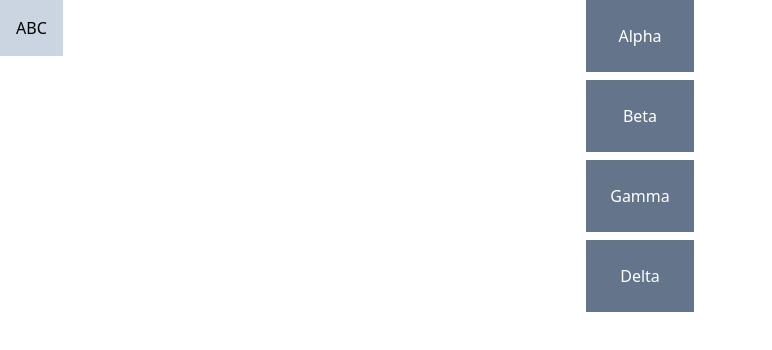
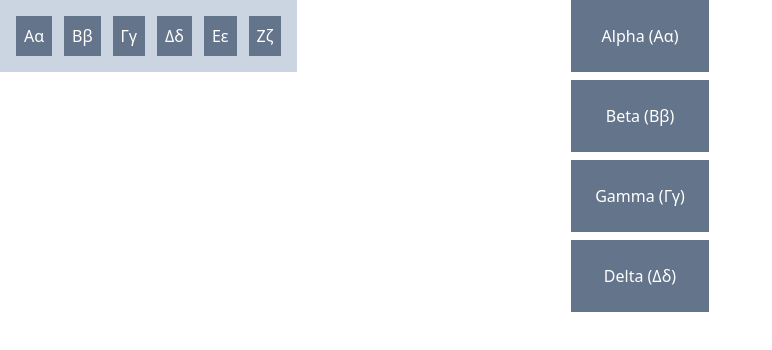
Before and after one commit to L4852/restack, a React (Vite) app: page / in a window 1280 px wide. Shown: the top 350 px of the page, without its empty margins (0-772 px from the left). Built offline with nearby package versions, Linux system fonts and the light colour scheme.

Commit message:
Added demo buttons and clear task features

```diff
--- a/src/App.tsx
+++ b/src/App.tsx
@@ -5,30 +5,72 @@ import "./App.css";
 
 function App() {
   const [taskArray, setTaskArray] = useState([
-    "Alpha",
-    "Beta",
-    "Gamma",
-    "Delta",
+    "Alpha (Aα)",
+    "Beta (Bβ)",
+    "Gamma (Γγ)",
+    "Delta (Δδ)",
   ]);
 
-  function add() {
-    setTaskArray((prev) => {
-      prev.push("1");
-      return prev;
-    });
+  function demo_add(value: string) {
+    setTaskArray((prev) => [...prev, value]);
+  }
+
+  function removeTask(index: number) {
+    setTaskArray((prev) => prev.filter((_, i) => index != i));
   }
 
   return (
     <div>
       <div>
-        <div className="flex justify-start p-4 bg-slate-300 fixed">
-          <button>A</button>
-          <button>B</button>
-          <button>C</button>
+        <div className="flex justify-start p-4 bg-slate-300 fixed gap-3">
+          <button
+            className="bg-slate-500 p-2 text-white hover:bg-slate-700 transition ease-in-out duration-300"
+            onClick={() => demo_add("Alpha (Aα)")}
+          >
+            Aα
+          </button>
+          <button
+            className="bg-slate-500 p-2 text-white hover:bg-slate-700 transition ease-in-out duration-300"
+            onClick={() => demo_add("Beta (Bβ)")}
+          >
+            Bβ
+          </button>
+          <button
+            className="bg-slate-500 p-2 text-white hover:bg-slate-700 transition ease-in-out duration-300"
+            onClick={() => demo_add("Gamma (Γγ)")}
+          >
+            Γγ
+          </button>
+          <button
+            className="bg-slate-500 p-2 text-white hover:bg-slate-700 transition ease-in-out duration-300"
+            onClick={() => demo_add("Delta (Δδ)")}
+          >
+            Δδ
+          </button>
+          <button
+            className="bg-slate-500 p-2 text-white hover:bg-slate-700 transition ease-in-out duration-300"
+            onClick={() => demo_add("Epsilon (Eε)")}
+          >
+            Eε
+          </button>
+          <button
+            className="bg-slate-500 p-2 text-white hover:bg-slate-700 transition ease-in-out duration-300"
+            onClick={() => demo_add("Zeta (Zζ)")}
+          >
+            Zζ
+          </button>
         </div>
         <ul className="list-none grid justify-center gap-2">
           {taskArray.map((task, index) => {
-            return <li key={index} className="text-center text-white p-6 bg-slate-500 hover:bg-slate-700 transition duration-300 ease-in-out cursor-pointer">{task}</li>;
+            return (
+              <li
+                key={index}
+                className="text-center text-white p-6 bg-slate-500 hover:bg-slate-700 transition duration-300 ease-in-out cursor-pointer"
+                onClick={() => removeTask(index)}
+              >
+                {task}
+              </li>
+            );
           })}
         </ul>
       </div>
```
